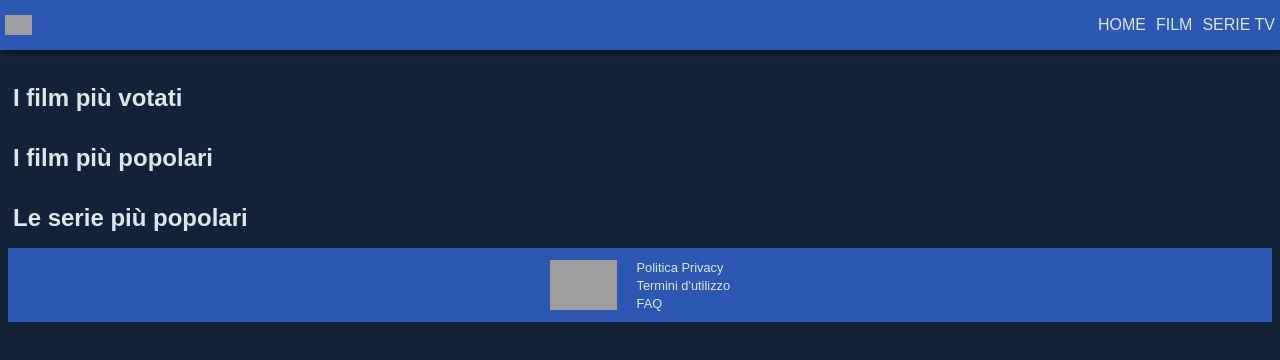
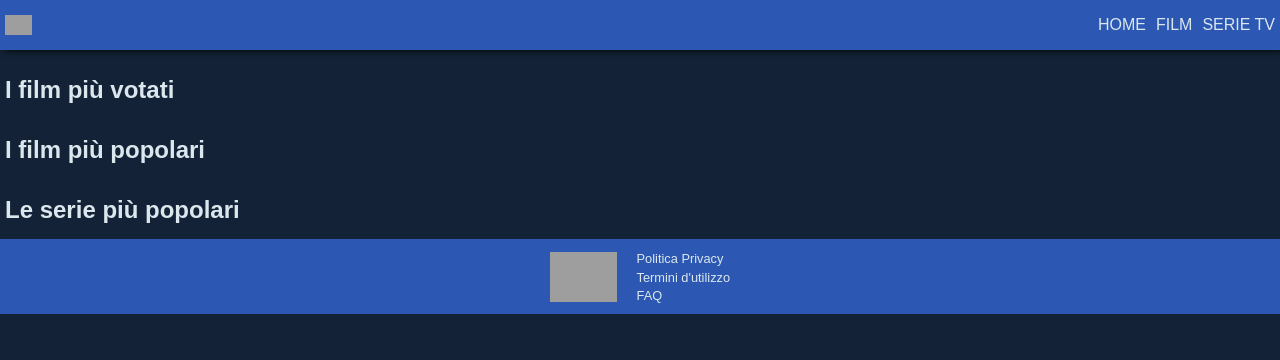
Before and after one commit to zi/esercitazione-10-02-21, a website: page index.html in a window 1280 px wide. Drawn offline with Linux system fonts and the light colour scheme; no server answers; grey boxes are pictures that could not be loaded.

Commit message:
fix: added link to normalize.css

```diff
--- a/index.html
+++ b/index.html
@@ -5,6 +5,7 @@
     <meta charset="utf-8" />
     <meta name="viewport" content="width=device-width, initial-scale=1" />
     <link rel="stylesheet" href="style/style.css" />
+    <link rel="stylesheet" href="style/normalize.css" />
   </head>
   <body>
     <header>
```
